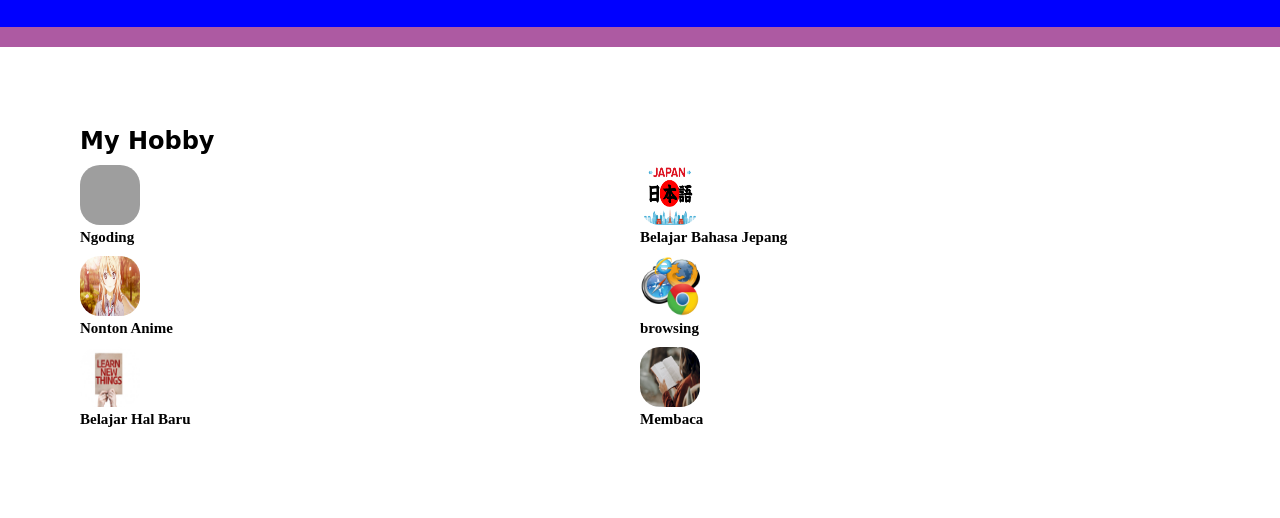
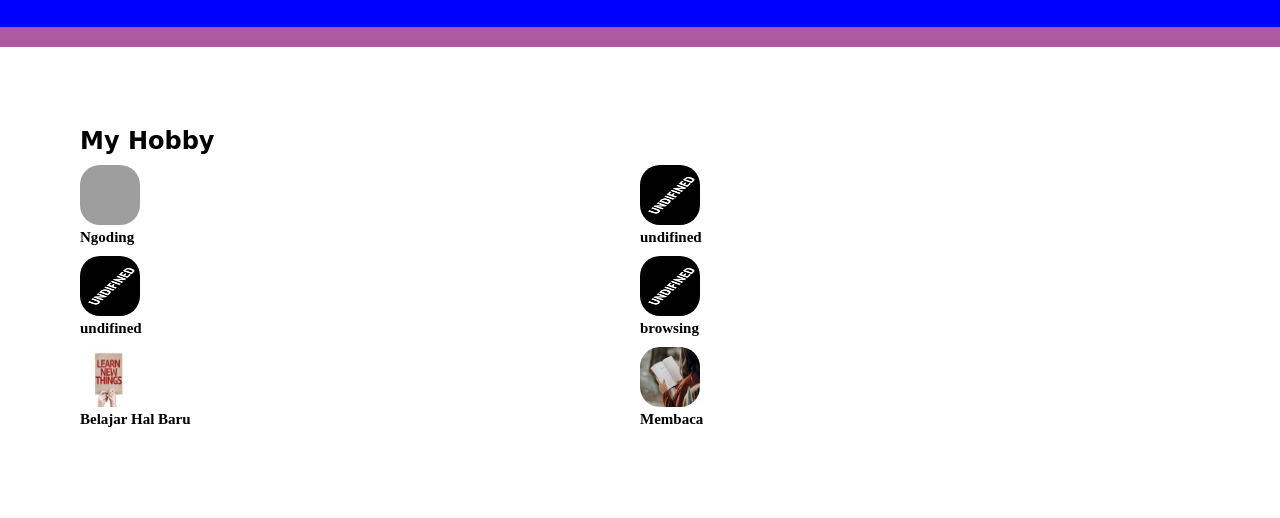
Before and after one commit to paradox1319/paradox1319.github.io, a plain HTML site: page index.html in a window 1280 px wide. Shown: the part 282-800 px from the top of the page. Drawn offline with nearby package versions, Linux system fonts and the light colour scheme; grey boxes are pictures that could not be loaded; a web font is replaced by a local one.

Commit message:
Update index.html

```diff
--- a/index.html
+++ b/index.html
@@ -1,3 +1,4 @@
+
  <!DOCTYPE HTML>
  <html>
 <head>
@@ -92,15 +93,15 @@
             <div class="img-page1 fs">
                 <img src="img/coding.jpg">
                 <h3>Ngoding</h3>
-                <img src="img/kaori.gif">
-                <h3>Nonton Anime</h3>
+                <img src="img/0.jpg">
+                <h3>undifined</h3>
                 <img src="img/newThings.jpg">
                 <h3>Belajar Hal Baru</h3>
             </div>
             <div class="img-page2 fs">
-                <img src="img/bjp.png">
-                <h3>Belajar Bahasa Jepang</h3>
-                <img src="img/browsing.jpg">
+                <img src="img/0.jpg">
+                <h3>undifined</h3>
+                <img src="img/0.jpg">
                 <h3>browsing</h3>
                 <img src="img/baca.jpg">
                 <h3>Membaca</h3>
```
